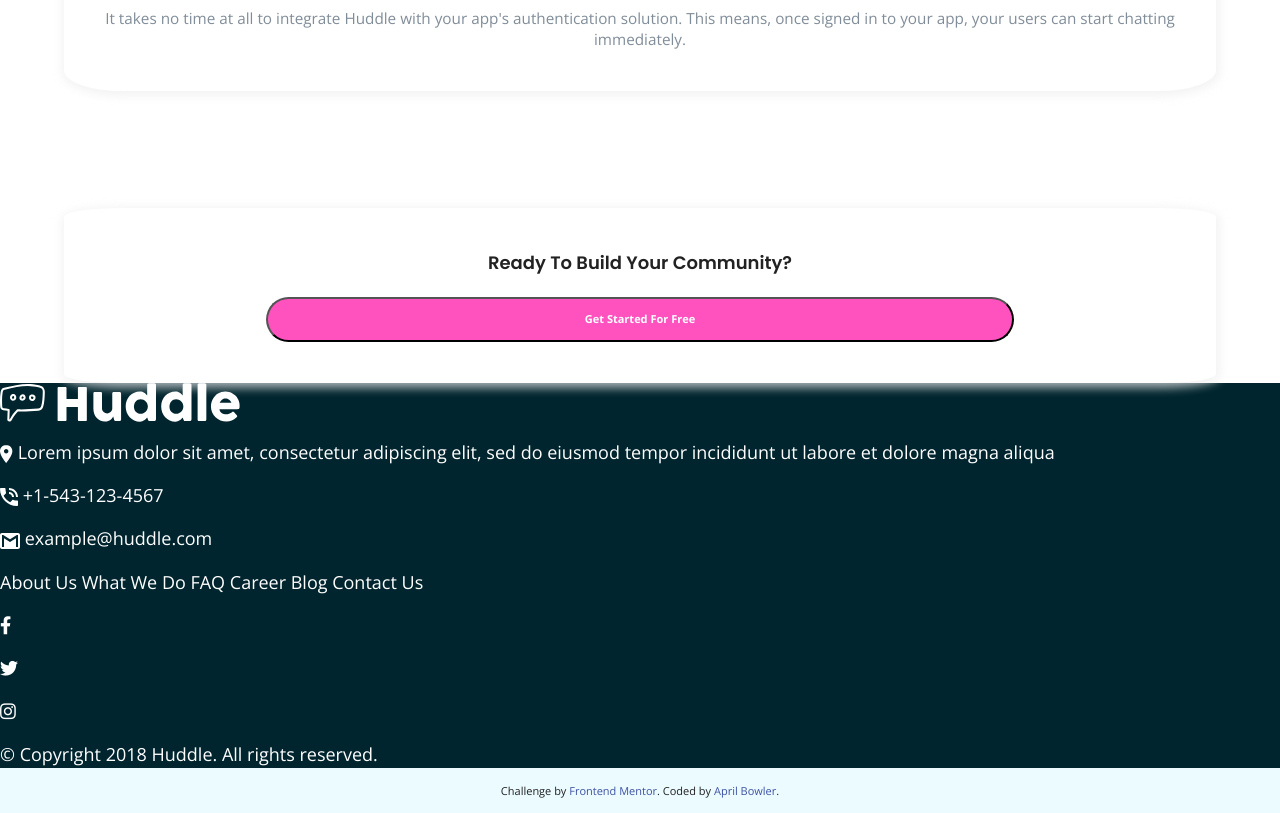
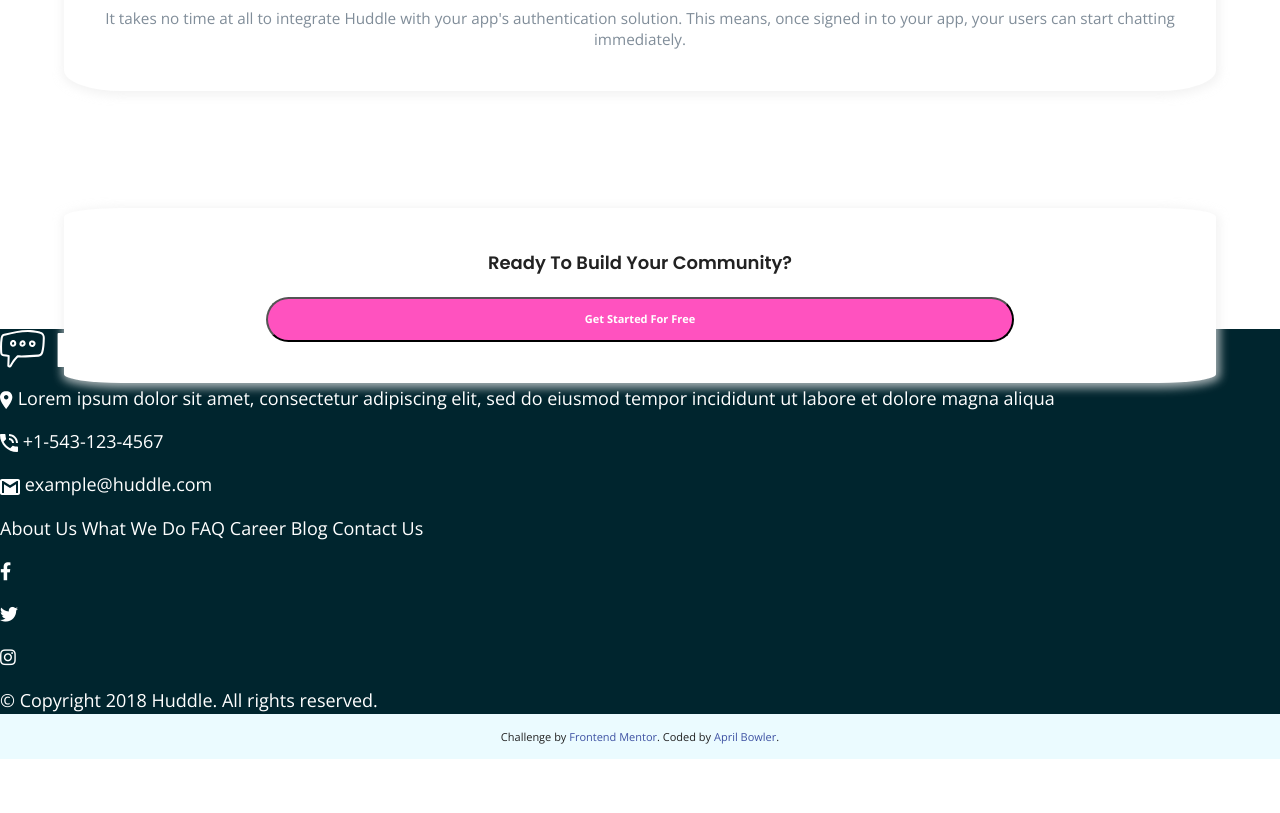
Before and after one commit to abowler2/huddle-landing-page, a plain HTML site: page index.html in a window 1280 px wide. Shown: the part 1905-2718 px from the top of the page. After the commit the page ends 2664 px from the top, so only its background shows below. Drawn offline with nearby package versions, Linux system fonts and the light colour scheme.

Commit message:
add background to CTA and set footer neg margin

```diff
--- a/css/main.css
+++ b/css/main.css
@@ -250,6 +250,7 @@ textarea {
     }
 
     .cta {
+        background-color: #fff;
         text-align: center;
         padding: 2.3em 0;
         margin-top: 6.5em;
@@ -271,6 +272,7 @@ textarea {
     .footer-content {
         background: hsl(192, 100%, 9%);
         color: #fff;
+        margin-top: -3em;
     }
 
     .footer-logo img {
```
